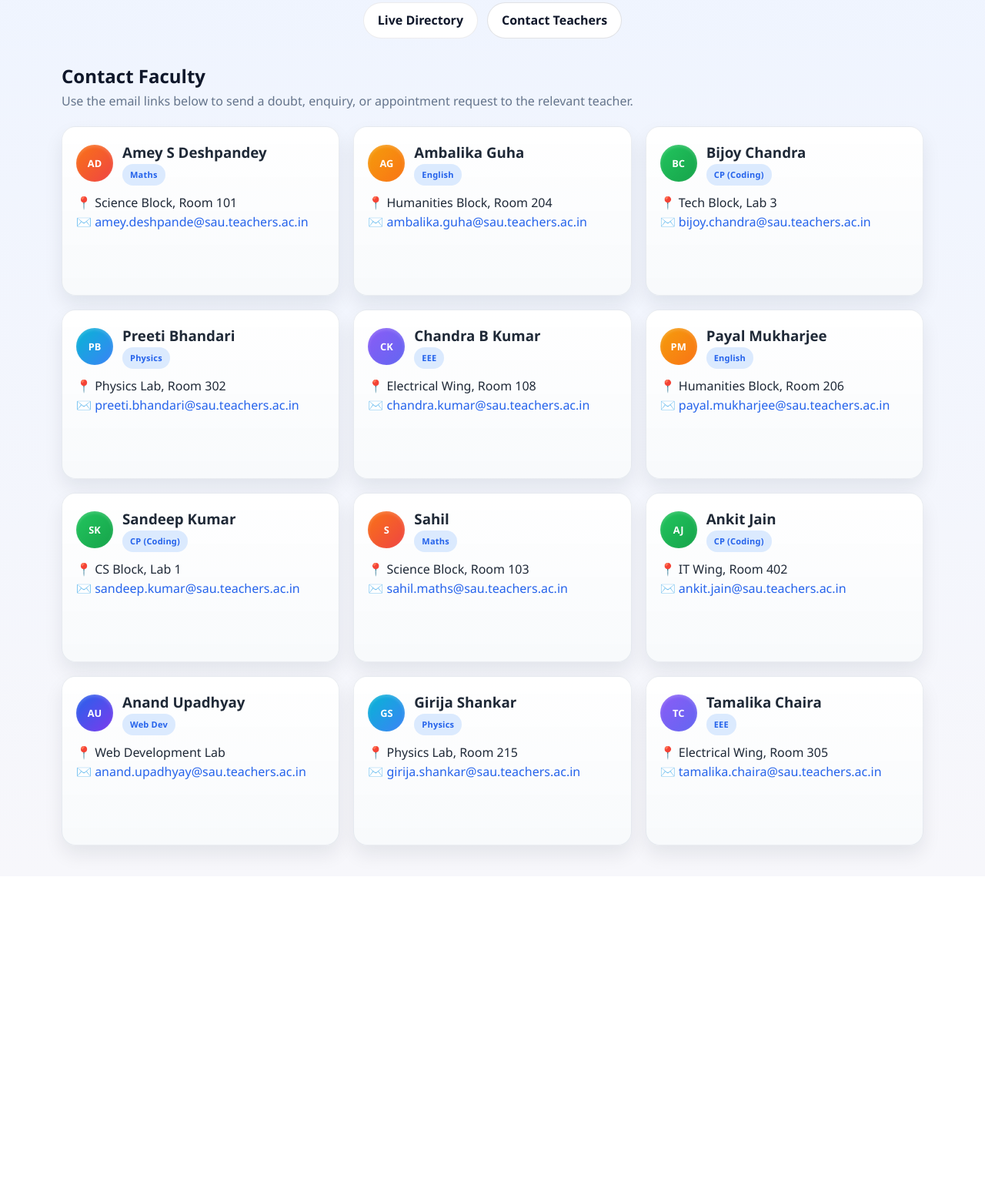
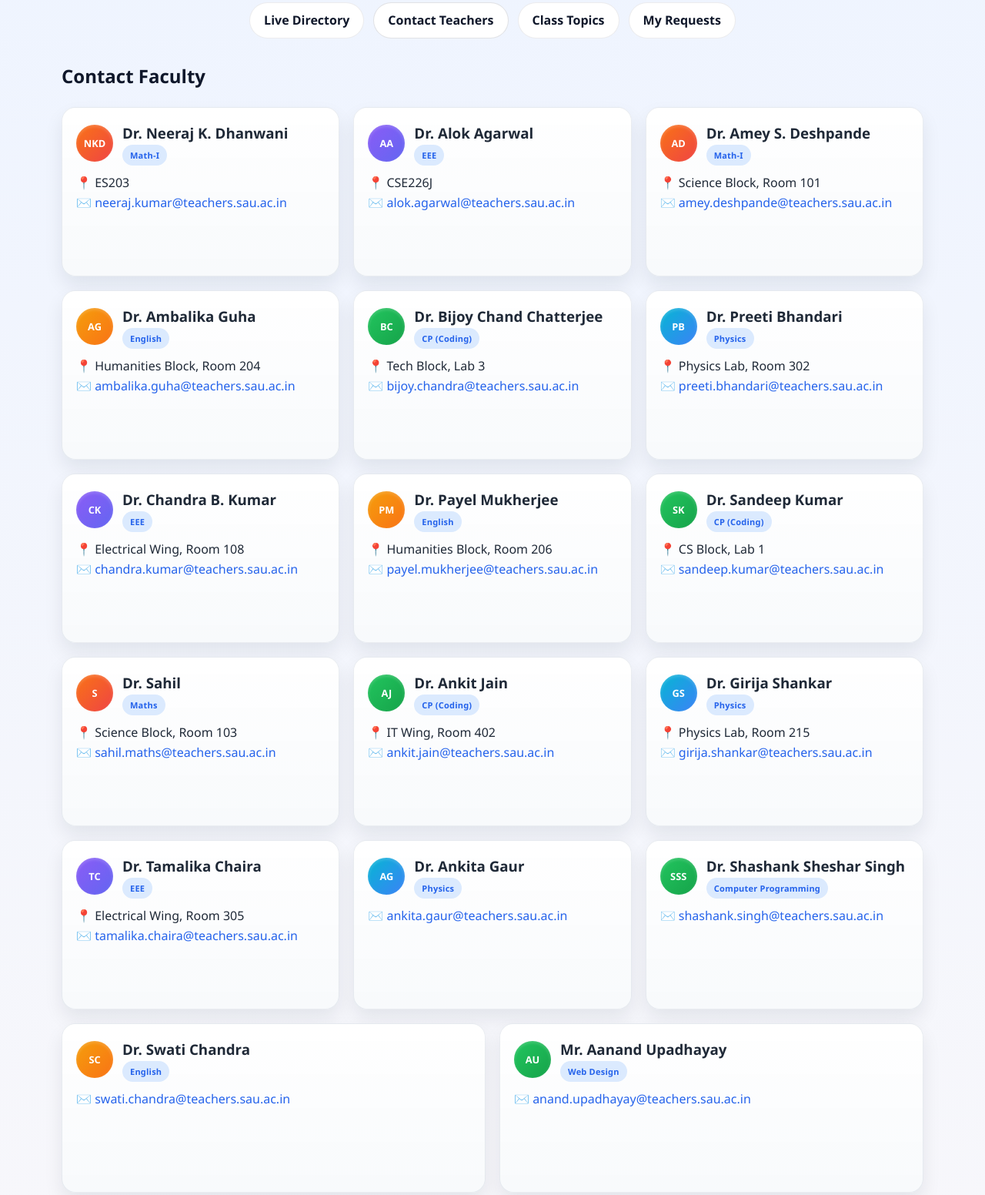
Before and after one commit to RitwikCodes/FWD.023, a plain HTML site: page contact.html in a window 1280 px wide. Shown: the part 197-1749 px from the top of the page at 77% size. Before the commit the page ends 1335 px from the top, so only its background shows below. Drawn offline with Linux system fonts and the light colour scheme.

Commit message:
Add files via upload
All project data files have been updated with complete, accurate details. This update improves clarity, enhances readability, and makes the platform significantly more intuitive for everyone those who will use it.

```diff
--- a/contact.html
+++ b/contact.html
@@ -15,157 +15,215 @@
   <nav class="nav-bar">
     <a href="index.html" class="nav-link">Live Directory</a>
     <a href="contact.html" class="nav-link active">Contact Teachers</a>
-
+    <a href="classtopics.html" class="nav-link">Class Topics</a>
+    <a href="requests.html" class="nav-link">My Requests</a>
   </nav>
 
   <main class="container">
     <h2>Contact Faculty</h2>
-    <p class="subtext">Use the email links below to send a doubt, enquiry, or appointment request to the relevant teacher.</p>
 
     <section class="faculty-grid">
-      <article class="faculty-card" data-dept="maths">
+
+      <article class="faculty-card" data-dept="maths" id="teacher-neeraj">
+        <div class="card-header">
+          <div class="avatar">NKD</div>
+          <div>
+            <h3>Dr. Neeraj K. Dhanwani</h3>
+            <span class="badge dept">Math-I</span>
+          </div>
+        </div>
+        <p>📍 ES203</p>
+        <p>✉️ <a href="mailto:neeraj.kumar@teachers.sau.ac.in">neeraj.kumar@teachers.sau.ac.in</a></p>
+      </article>
+
+      <article class="faculty-card" data-dept="eee" id="teacher-alok">
+        <div class="card-header">
+          <div class="avatar">AA</div>
+          <div>
+            <h3>Dr. Alok Agarwal</h3>
+            <span class="badge dept">EEE</span>
+          </div>
+        </div>
+        <p>📍 CSE226J</p>
+        <p>✉️ <a href="mailto:alok.agarwal@teachers.sau.ac.in">alok.agarwal@teachers.sau.ac.in</a></p>
+      </article>
+
+      <article class="faculty-card" data-dept="maths" id="teacher-amey">
         <div class="card-header">
           <div class="avatar">AD</div>
           <div>
-            <h3>Amey S Deshpandey</h3>
-            <span class="badge dept">Maths</span>
+            <h3>Dr. Amey S. Deshpande</h3>
+            <span class="badge dept">Math-I</span>
           </div>
         </div>
         <p>📍 Science Block, Room 101</p>
-        <p>✉️ <a href="mailto:amey.deshpande@profline.edu">amey.deshpande@sau.teachers.ac.in</a></p>
+        <p>✉️ <a href="mailto:amey.deshpande@teachers.sau.ac.in">amey.deshpande@teachers.sau.ac.in</a></p>
       </article>
 
-      <article class="faculty-card" data-dept="english">
+      <article class="faculty-card" data-dept="english" id="teacher-ambalika">
         <div class="card-header">
           <div class="avatar">AG</div>
           <div>
-            <h3>Ambalika Guha</h3>
+            <h3>Dr. Ambalika Guha</h3>
             <span class="badge dept">English</span>
           </div>
         </div>
         <p>📍 Humanities Block, Room 204</p>
-        <p>✉️ <a href="mailto:ambalika.guha@profline.edu">ambalika.guha@sau.teachers.ac.in</a></p>
+        <p>✉️ <a href="mailto:ambalika.guha@teachers.sau.ac.in">ambalika.guha@teachers.sau.ac.in</a></p>
       </article>
 
-      <article class="faculty-card" data-dept="cp">
+      <article class="faculty-card" data-dept="cp" id="teacher-bijoy">
         <div class="card-header">
           <div class="avatar">BC</div>
           <div>
-            <h3>Bijoy Chandra</h3>
+            <h3>Dr. Bijoy Chand Chatterjee</h3>
             <span class="badge dept">CP (Coding)</span>
           </div>
         </div>
         <p>📍 Tech Block, Lab 3</p>
-        <p>✉️ <a href="mailto:bijoy.chandra@profline.edu">bijoy.chandra@sau.teachers.ac.in</a></p>
+        <p>✉️ <a href="mailto:bijoy.chandra@teachers.sau.ac.in">bijoy.chandra@teachers.sau.ac.in</a></p>
       </article>
 
-      <article class="faculty-card" data-dept="physics">
+      <article class="faculty-card" data-dept="physics" id="teacher-preeti">
         <div class="card-header">
           <div class="avatar">PB</div>
           <div>
-            <h3>Preeti Bhandari</h3>
+            <h3>Dr. Preeti Bhandari</h3>
             <span class="badge dept">Physics</span>
           </div>
         </div>
         <p>📍 Physics Lab, Room 302</p>
-        <p>✉️ <a href="mailto:preeti.bhandari@profline.edu">preeti.bhandari@sau.teachers.ac.in</a></p>
+        <p>✉️ <a href="mailto:preeti.bhandari@teachers.sau.ac.in">preeti.bhandari@teachers.sau.ac.in</a></p>
       </article>
 
-      <article class="faculty-card" data-dept="eee">
+      <article class="faculty-card" data-dept="eee" id="teacher-chandra">
         <div class="card-header">
           <div class="avatar">CK</div>
           <div>
-            <h3>Chandra B Kumar</h3>
+            <h3>Dr. Chandra B. Kumar</h3>
             <span class="badge dept">EEE</span>
           </div>
         </div>
         <p>📍 Electrical Wing, Room 108</p>
-        <p>✉️ <a href="mailto:chandra.kumar@profline.edu">chandra.kumar@sau.teachers.ac.in</a></p>
+        <p>✉️ <a href="mailto:chandra.kumar@teachers.sau.ac.in">chandra.kumar@teachers.sau.ac.in</a></p>
       </article>
 
-      <article class="faculty-card" data-dept="english">
+      <article class="faculty-card" data-dept="english" id="teacher-payel">
         <div class="card-header">
           <div class="avatar">PM</div>
           <div>
-            <h3>Payal Mukharjee</h3>
+            <h3>Dr. Payel Mukherjee</h3>
             <span class="badge dept">English</span>
           </div>
         </div>
         <p>📍 Humanities Block, Room 206</p>
-        <p>✉️ <a href="mailto:payal.mukharjee@profline.edu">payal.mukharjee@sau.teachers.ac.in</a></p>
+        <p>✉️ <a href="mailto:payel.mukherjee@teachers.sau.ac.in">payel.mukherjee@teachers.sau.ac.in</a></p>
       </article>
 
-      <article class="faculty-card" data-dept="cp">
+      <article class="faculty-card" data-dept="cp" id="teacher-sandeep">
         <div class="card-header">
           <div class="avatar">SK</div>
           <div>
-            <h3>Sandeep Kumar</h3>
+            <h3>Dr. Sandeep Kumar</h3>
             <span class="badge dept">CP (Coding)</span>
           </div>
         </div>
         <p>📍 CS Block, Lab 1</p>
-        <p>✉️ <a href="mailto:sandeep.kumar@profline.edu">sandeep.kumar@sau.teachers.ac.in</a></p>
+        <p>✉️ <a href="mailto:sandeep.kumar@teachers.sau.ac.in">sandeep.kumar@teachers.sau.ac.in</a></p>
       </article>
 
-      <article class="faculty-card" data-dept="maths">
+      <article class="faculty-card" data-dept="maths" id="teacher-sahil">
         <div class="card-header">
           <div class="avatar">S</div>
           <div>
-            <h3>Sahil</h3>
+            <h3>Dr. Sahil</h3>
             <span class="badge dept">Maths</span>
           </div>
         </div>
         <p>📍 Science Block, Room 103</p>
-        <p>✉️ <a href="mailto:sahil.maths@profline.edu">sahil.maths@sau.teachers.ac.in</a></p>
+        <p>✉️ <a href="mailto:sahil.maths@teachers.sau.ac.in">sahil.maths@teachers.sau.ac.in</a></p>
       </article>
 
-      <article class="faculty-card" data-dept="cp">
+      <article class="faculty-card" data-dept="cp" id="teacher-ankit">
         <div class="card-header">
           <div class="avatar">AJ</div>
           <div>
-            <h3>Ankit Jain</h3>
+            <h3>Dr. Ankit Jain</h3>
             <span class="badge dept">CP (Coding)</span>
           </div>
         </div>
         <p>📍 IT Wing, Room 402</p>
-        <p>✉️ <a href="mailto:ankit.jain@profline.edu">ankit.jain@sau.teachers.ac.in</a></p>
+        <p>✉️ <a href="mailto:ankit.jain@teachers.sau.ac.in">ankit.jain@teachers.sau.ac.in</a></p>
       </article>
 
-      <article class="faculty-card" data-dept="webdev">
-        <div class="card-header">
-          <div class="avatar">AU</div>
-          <div>
-            <h3>Anand Upadhyay</h3>
-            <span class="badge dept">Web Dev</span>
-          </div>
-        </div>
-        <p>📍 Web Development Lab</p>
-        <p>✉️ <a href="mailto:anand.upadhyay@profline.edu">anand.upadhyay@sau.teachers.ac.in</a></p>
-      </article>
-
-      <article class="faculty-card" data-dept="physics">
+      <article class="faculty-card" data-dept="physics" id="teacher-girija">
         <div class="card-header">
           <div class="avatar">GS</div>
           <div>
-            <h3>Girija Shankar</h3>
+            <h3>Dr. Girija Shankar</h3>
             <span class="badge dept">Physics</span>
           </div>
         </div>
         <p>📍 Physics Lab, Room 215</p>
-        <p>✉️ <a href="mailto:girija.shankar@profline.edu">girija.shankar@sau.teachers.ac.in</a></p>
+        <p>✉️ <a href="mailto:girija.shankar@teachers.sau.ac.in">girija.shankar@teachers.sau.ac.in</a></p>
       </article>
 
-      <article class="faculty-card" data-dept="eee">
+      <article class="faculty-card" data-dept="eee" id="teacher-tamalika">
         <div class="card-header">
           <div class="avatar">TC</div>
           <div>
-            <h3>Tamalika Chaira</h3>
+            <h3>Dr. Tamalika Chaira</h3>
             <span class="badge dept">EEE</span>
           </div>
         </div>
         <p>📍 Electrical Wing, Room 305</p>
-        <p>✉️ <a href="mailto:tamalika.chaira@profline.edu">tamalika.chaira@sau.teachers.ac.in</a></p>
+        <p>✉️ <a href="mailto:tamalika.chaira@teachers.sau.ac.in">tamalika.chaira@teachers.sau.ac.in</a></p>
       </article>
+
+      <article class="faculty-card" data-dept="physics" id="teacher-ankita">
+        <div class="card-header">
+          <div class="avatar">AG</div>
+          <div>
+            <h3>Dr. Ankita Gaur</h3>
+            <span class="badge dept">Physics</span>
+          </div>
+        </div>
+        <p>✉️ <a href="mailto:ankita.gaur@teachers.sau.ac.in">ankita.gaur@teachers.sau.ac.in</a></p>
+      </article>
+
+      <article class="faculty-card" data-dept="cp" id="teacher-shashank">
+        <div class="card-header">
+          <div class="avatar">SSS</div>
+          <div>
+            <h3>Dr. Shashank Sheshar Singh</h3>
+            <span class="badge dept">Computer Programming</span>
+          </div>
+        </div>
+        <p>✉️ <a href="mailto:shashank.singh@teachers.sau.ac.in">shashank.singh@teachers.sau.ac.in</a></p>
+      </article>
+
+      <article class="faculty-card" data-dept="english" id="teacher-swati">
+        <div class="card-header">
+          <div class="avatar">SC</div>
+          <div>
+            <h3>Dr. Swati Chandra</h3>
+            <span class="badge dept">English</span>
+          </div>
+        </div>
+        <p>✉️ <a href="mailto:swati.chandra@teachers.sau.ac.in">swati.chandra@teachers.sau.ac.in</a></p>
+      </article>
+
+      <article class="faculty-card" data-dept="cp" id="teacher-aanand">
+        <div class="card-header">
+          <div class="avatar">AU</div>
+          <div>
+            <h3>Mr. Aanand Upadhayay</h3>
+            <span class="badge dept">Web Design</span>
+          </div>
+        </div>
+        <p>✉️ <a href="mailto:anand.upadhayay@teachers.sau.ac.in">anand.upadhayay@teachers.sau.ac.in</a></p>
+      </article>
+
     </section>
   </main>
 </body>
```
Also changed, not shown: index.html (+135 -78 lines).
